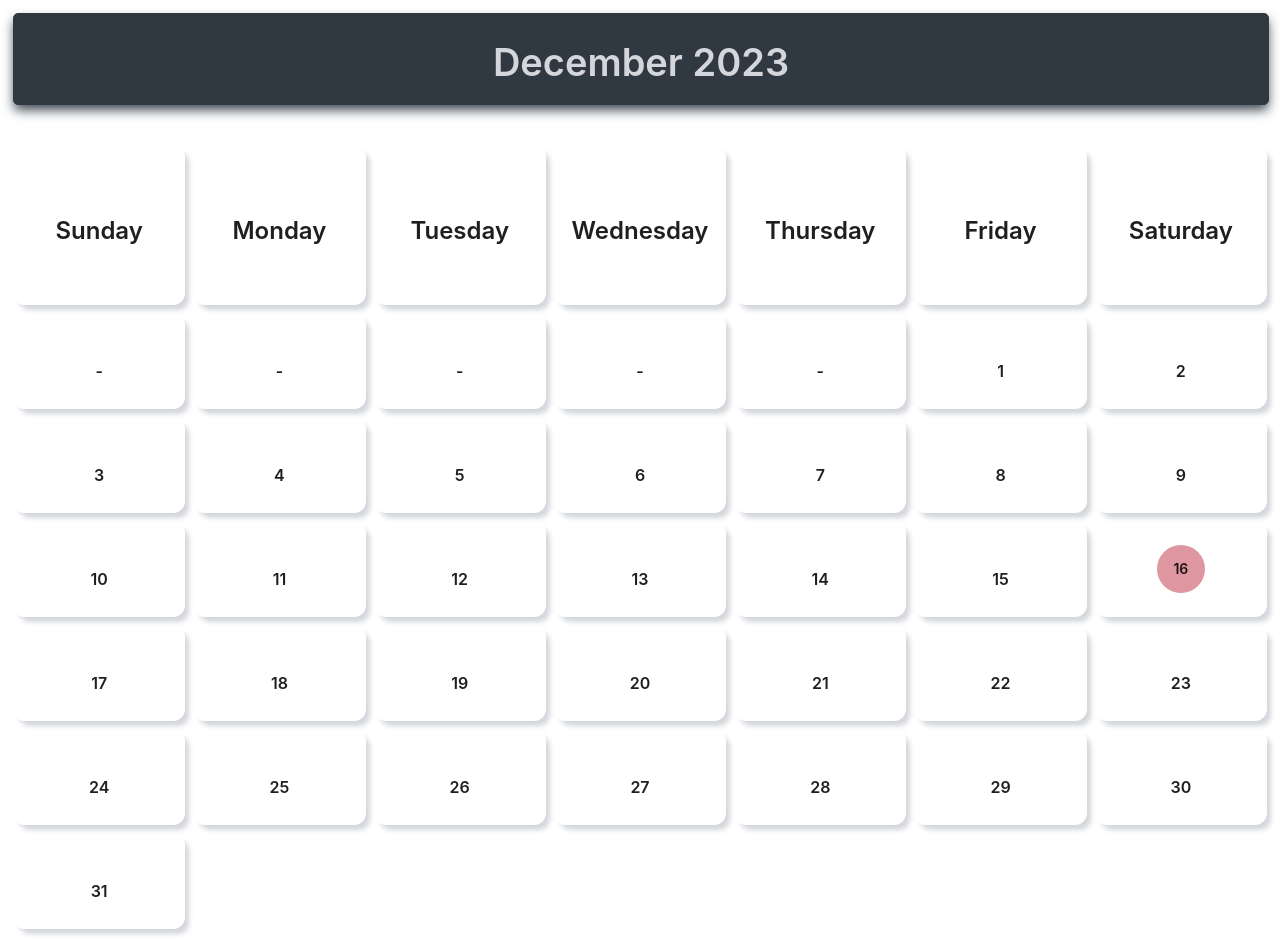
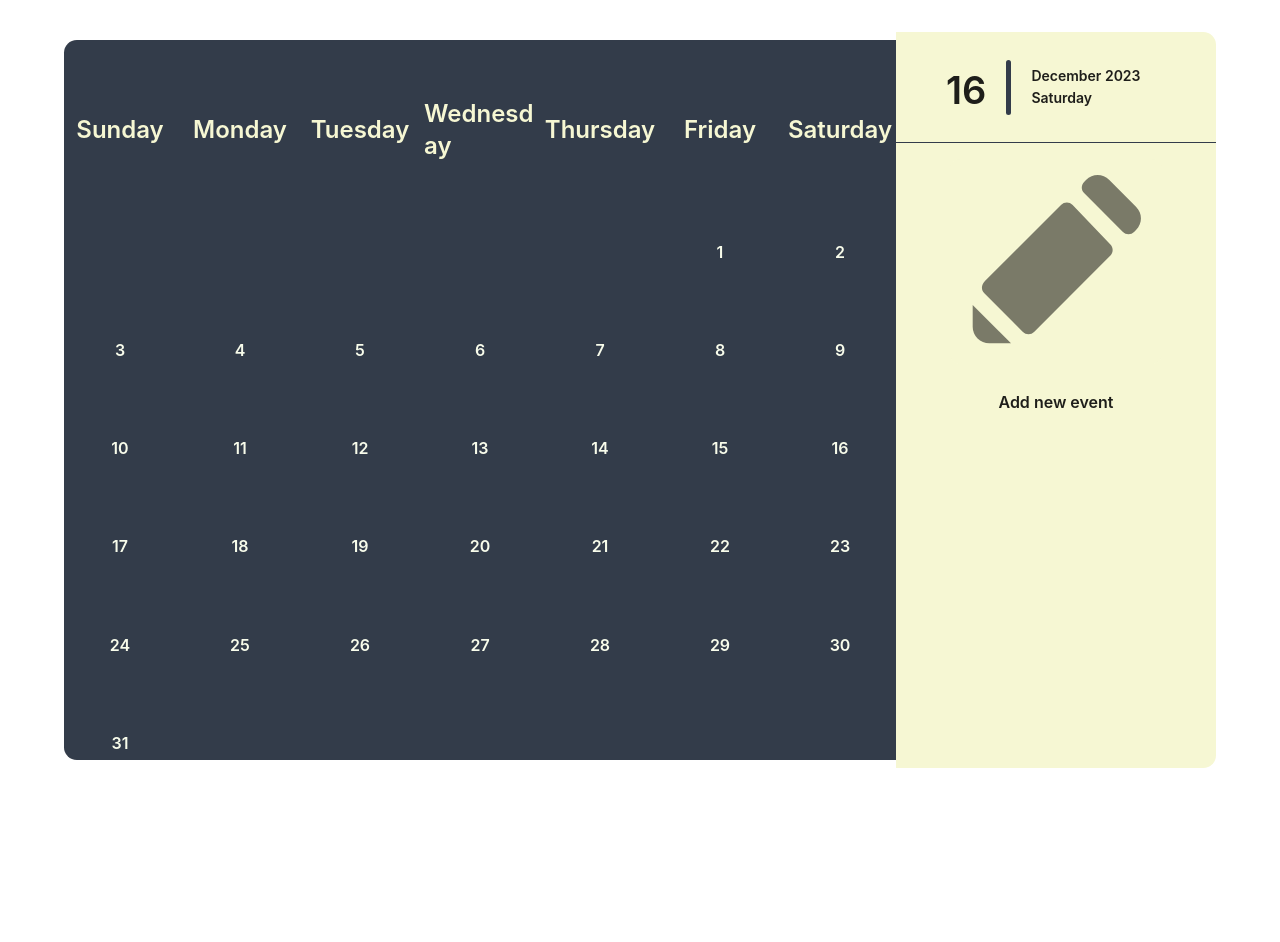
Before and after one commit to Moosa-Razaa/EventCalender, a React (Vite) app: page / in a window 1280 px wide. After the commit the page ends 800 px from the top, so only its background shows below. Built offline with nearby package versions, Linux system fonts and the light colour scheme.

Commit message:
Completed the calendar design and feature

```diff
--- a/package.json
+++ b/package.json
@@ -10,6 +10,7 @@
     "preview": "vite preview"
   },
   "dependencies": {
+    "@ant-design/icons": "^5.2.6",
     "antd": "^5.12.1",
     "axios": "^1.6.2",
     "date-fns": "^2.30.0",
--- a/src/index.css
+++ b/src/index.css
@@ -0,0 +1,4 @@
+body
+{
+    margin: 0;
+}
--- a/src/pages/calender/index.tsx
+++ b/src/pages/calender/index.tsx
@@ -1,50 +1,61 @@
+import style from "./style.module.css";
 import { endOfMonth, format, startOfMonth } from "date-fns";
-import { Typography } from 'antd';
-import style from "./style.module.css";
-
-const { Title, Text } = Typography;
+import { Typography } from "antd";
+import addNewEvent from "../../assets/addNewEvent.svg";
 
 const daysOfWeek: string[] = ["Sunday", "Monday", "Tuesday", "Wednesday", "Thursday", "Friday", "Saturday"];
+const { Title, Text } = Typography;
 
 export default function Calender()
 {
     const dateOfToday = new Date();
-    const monthAndYear = format(dateOfToday, "MMMM yyyy");
     const lastDateOfMonth = endOfMonth(dateOfToday).getDate();
     const firstDayOfMonth = startOfMonth(dateOfToday).getDay();
-    const offsetForCalender = Array.from({length: firstDayOfMonth}, (_) => "-");
+    const monthAndYear = format(dateOfToday, "MMMM yyyy");
+    const currentDayOfWeek = format(dateOfToday, "EEEE");
+    const date = dateOfToday.getDate();
+    const offsetForCalender = Array.from({length: firstDayOfMonth}, (_) => "");
     const daysOfMonth = [...offsetForCalender, ...Array.from({length: lastDateOfMonth}, (_, index) => (index + 1).toString())];
 
     return(
-        <div className={style["mainCalenderDiv"]}>
-            <header className={style["mainMonthAndYearHeading"]}>
-                <div className={style["mainHeaderDiv"]}>
-                    <Title style={{ color: "#D3D6DB" }}>{monthAndYear}</Title>
-                </div>
-            </header>
-
-            <main className={style["main"]}>
+        <main className={style["mainCalenderDiv"]}>
+            <div className={style["calendarDiv"]}>
                 <div className={style["weekdaysGrid"]}>
                     {
-                        daysOfWeek.map((currentDay) => <div key={currentDay} className={style["inidividualDay"]}><Title level={3}>
-                            {currentDay}
-                        </Title></div>)
+                        daysOfWeek.map((currentDay) => <div key={currentDay} className={style["individualDay"]}>
+                            <Title style={{ color: "#F6F7D3" }} level={3}>
+                                {currentDay}
+                            </Title></div>
+                        )
                     }
                     {
                         daysOfMonth.map((currentDate, index) =>
                             <div key={index} className={style["individualDate"]}>
                                 {
-                                    dateOfToday.getDate() === +currentDate ?
-                                    <div className={style["currentDate"]}>
-                                        <Text strong={true} >{currentDate}</Text>
-                                    </div> :
-                                    <Title level={5}>{currentDate}</Title>
+                                    <Title level={5} style={{ color: "#F8FCEB" }}>{currentDate}</Title>
                                 }
                             </div>
                         )
                     }
                 </div>
-            </main>
-        </div>
+            </div>
+            <div className={style["currentDateDiv"]}>
+                <div className={style["currentDateInformationDiv"]}>
+                    <Title>{date}</Title>
+                    <div className={style["verticalDiv"]} />
+                    <div className={style["monthYearDayOfWeekDiv"]}>
+                        <Text strong>{monthAndYear}</Text>
+                        <Text strong>{currentDayOfWeek}</Text>
+                    </div>
+                </div>
+                <div className={style["horizontalDiv"]} />
+                <div className={style["addNewEvent"]}>
+                    <button className={style["addNewEventButton"]}>
+                        <img src={addNewEvent} alt="Add Event" className={style["addEventIcon"]} />
+                    </button>
+                    <Title level={5}>Add new event</Title>
+                </div>
+            </div>
+        </main>
     );
 }
--- a/src/pages/calender/style.module.css
+++ b/src/pages/calender/style.module.css
@@ -1,27 +1,20 @@
 .mainCalenderDiv
 {
-    padding: 5px;
-    height: 100%;
+    height: 100vh;
+    width: 100vw;
+    display: flex;
+    justify-content: center;
+    align-items: center;
+    background-color: white;
 }
 
-.mainMonthAndYearHeading
+.calendarDiv
 {
-    width: 100%;
-    text-align: center;
-}
-
-.main
-{
-    height: 100%;
-}
-
-.mainHeaderDiv
-{
-    width: 100%;
-    background-color: #303841;
-    border: 1px solid #303841;
-    border-radius: 5px;
-    box-shadow: 0 6px 12px -1px #3A4750;
+    height: 90%;
+    width: 65%;
+    border-top-left-radius: 0.8rem;
+    border-bottom-left-radius: 0.8rem;
+    background-color: #333C4A;
 }
 
 .weekdaysGrid
@@ -33,43 +26,101 @@
     height: 100%;
 }
 
-.inidividualDay
+.individualDay
 {
-    height: 10rem;
+    height: 5.5rem;
+    width: 100%;
+    display: flex;
+    justify-content: center;
+    align-items: center;
+}
+
+.individualDate
+{
+    height: 3rem;
     width: 100%;
     border-radius: 12px;
     display: flex;
     justify-content: center;
     align-items: center;
-    box-shadow: 5px 6px 5px -1px #D3D6DB;
-    transition: all 0.5s;
 }
 
-.individualDate
+.currentDateDiv
 {
-    height: 6rem;
+    height: 92%;
+    width: 25%;
+    border-top-right-radius: 0.8rem;
+    border-bottom-right-radius: 0.8rem;
+    background-color: #F6F7D3;
+}
+
+.currentDateInformationDiv
+{
+    display: flex;
+    justify-content: start;
+    align-items: center;
     width: 100%;
-    border-radius: 12px;
+    height: 15%;
+    padding-left: 50px;
+}
+
+.verticalDiv
+{
+    width: 5px;
+    height: 50%;
+    background-color: #333C4A;
+    margin: 0 20px;
+    border-radius: 10px;
+}
+
+.monthYearDayOfWeekDiv
+{
+    display: flex;
+    justify-content: center;
+    align-items: start;
+    flex-direction: column;
+}
+
+.horizontalDiv
+{
+    width: 100%;
+    height: 1px;
+    background-color: #333C4A;
+}
+
+.addNewEvent
+{
+    width: 100%;
+    height: 40%;
     display: flex;
     justify-content: center;
     align-items: center;
-    box-shadow: 5px 6px 5px -1px #D3D6DB;
-    transition: all 0.5s;
+    flex-direction: column;
 }
 
-.currentDate
+.addNewEventButton
 {
-    display: flex;
-    align-items: center;
-    justify-content: center;
-    height: 3rem;
-    width: 3rem;
-    border-radius: 50%;
-    background-color: rgba(190, 49, 68, 0.5);
+    border-radius: 10px;
+    background-color: #F6F7D3;
+    border: none;
+    transition: all 0.7s;
 }
 
-.inidividualDay:hover
+.addNewEventButton:hover
 {
-    background-color: #D3D6DB;
-    box-shadow: 5px 6px 5px -1px #a6a8ac;
+    border-radius: 10px;
+    background-color: #F8FCEB;
 }
+
+.addEventIcon
+{
+    height: 200px;
+    width: 200px;
+    opacity: 50%;
+    transition: all 0.7s;
+}
+
+.addEventIcon:hover
+{
+    opacity: 100%;
+}
```
Also changed, not shown: src/assets/addNewEvent.svg (added), 1 other file (tests, documents, lock files or other folders).
